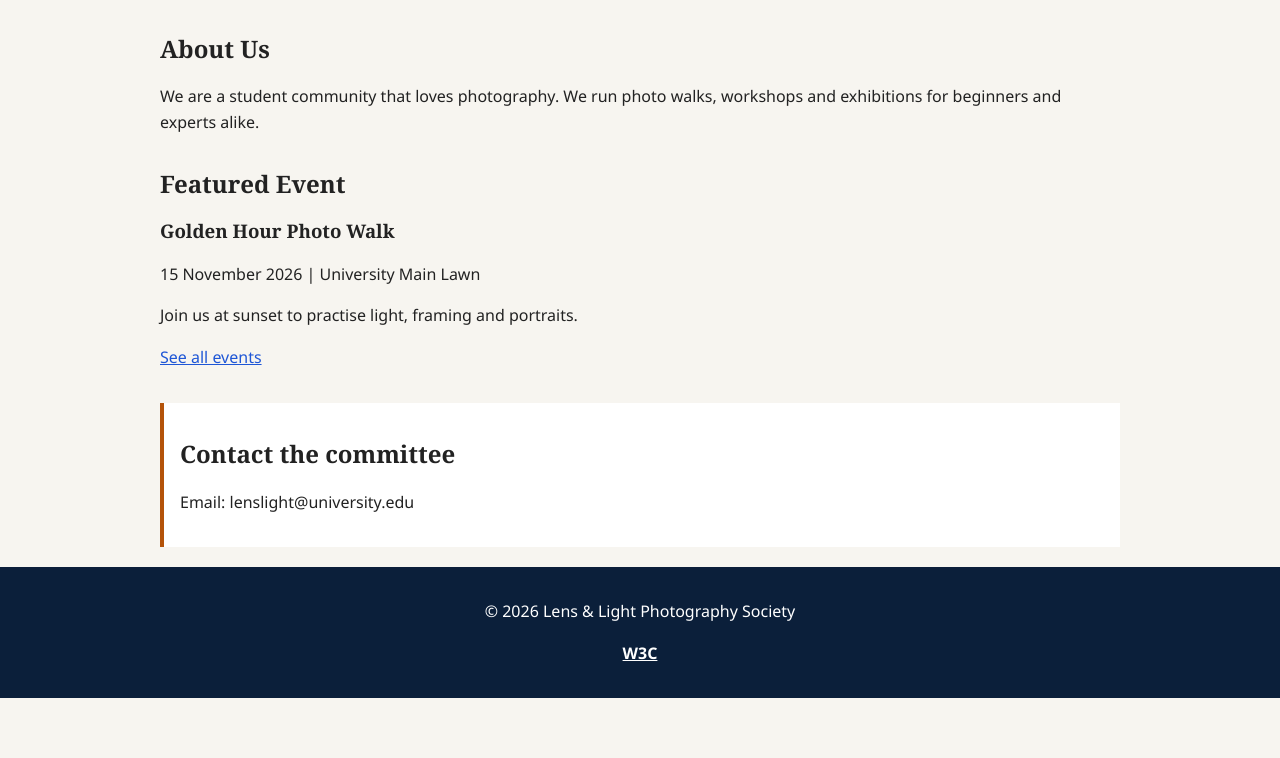
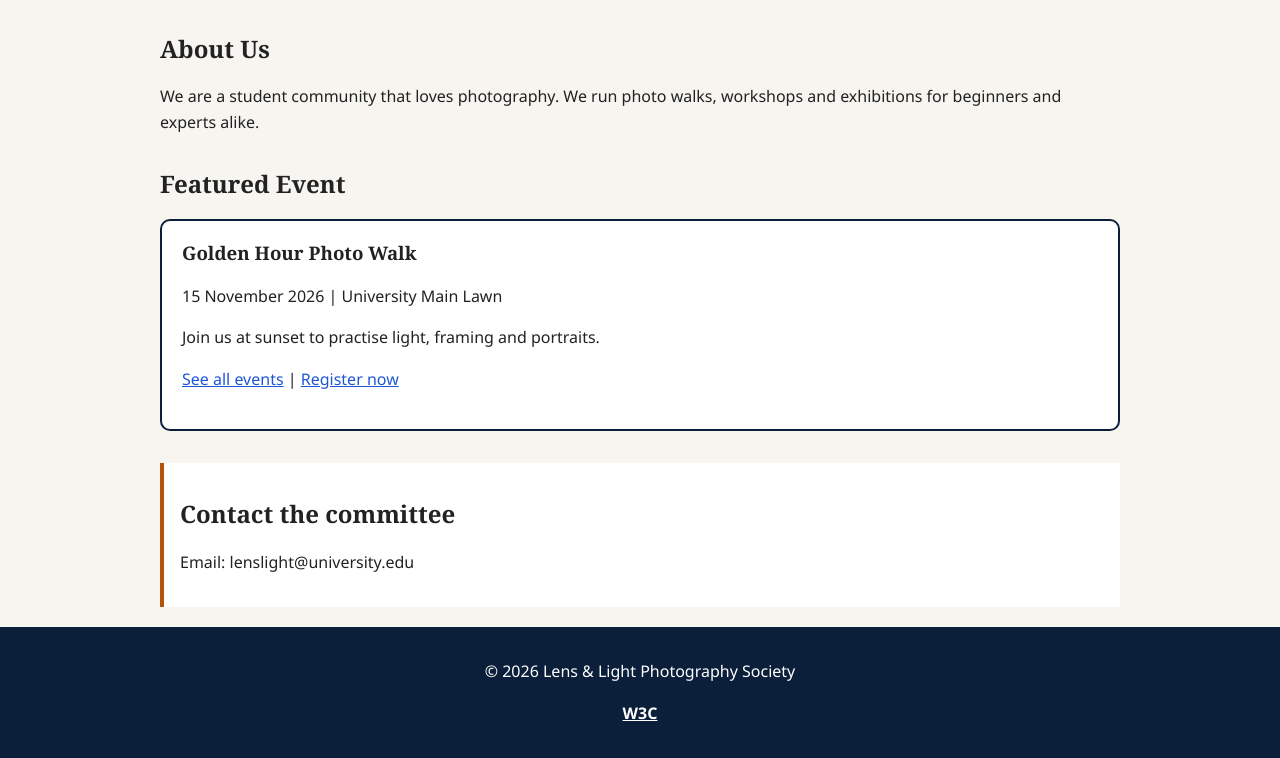
Before and after one commit to beenishkashifpk-cloud/cit331-assignment1-0020, a plain HTML site: page index.html in a window 1280 px wide. Shown: the part 76-834 px from the top of the page. Before the commit the page ends 800 px from the top, so only its background shows below. Drawn offline with Linux system fonts and the light colour scheme.

Commit message:
Style featured event as a card and add register link

```diff
--- a/index.html
+++ b/index.html
@@ -7,7 +7,9 @@
   <link rel="stylesheet" href="css/style.css">
 </head>
 <body>
-      <header>
+
+  <!-- Site header and navigation -->
+  <header>
     <h1>Lens & Light Photography Society</h1>
     <nav>
       <ul>
@@ -17,30 +19,40 @@
       </ul>
     </nav>
   </header>
-    <main>
+
+  <!-- Main content -->
+  <main>
+
+    <!-- About the club -->
     <section>
       <h2>About Us</h2>
       <p>We are a student community that loves photography. We run photo walks, workshops and exhibitions for beginners and experts alike.</p>
     </section>
 
+    <!-- Featured event -->
     <section>
       <h2>Featured Event</h2>
-      <article>
+      <article class="event-card">
         <h3>Golden Hour Photo Walk</h3>
         <p><time datetime="2026-11-15">15 November 2026</time> | University Main Lawn</p>
         <p>Join us at sunset to practise light, framing and portraits.</p>
-        <a href="events.html">See all events</a>
+        <p><a href="events.html">See all events</a> | <a href="register.html">Register now</a></p>
       </article>
     </section>
 
+    <!-- Contact box -->
     <aside>
       <h2>Contact the committee</h2>
       <p>Email: lenslight@university.edu</p>
     </aside>
+
   </main>
-    <footer>
+
+  <!-- Footer -->
+  <footer>
     <p>&copy; 2026 Lens & Light Photography Society</p>
     <p><a href="https://www.w3.org" target="_blank" rel="noopener noreferrer">W3C</a></p>
   </footer>
+
 </body>
 </html>
```
